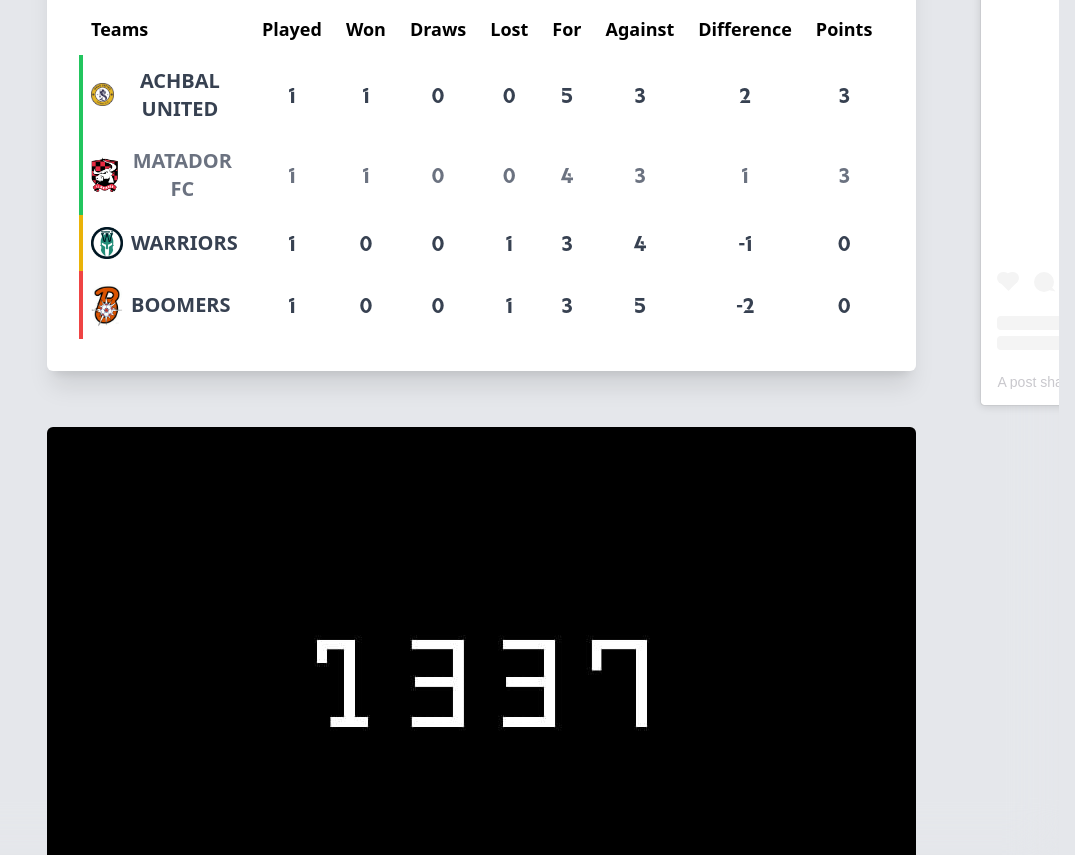
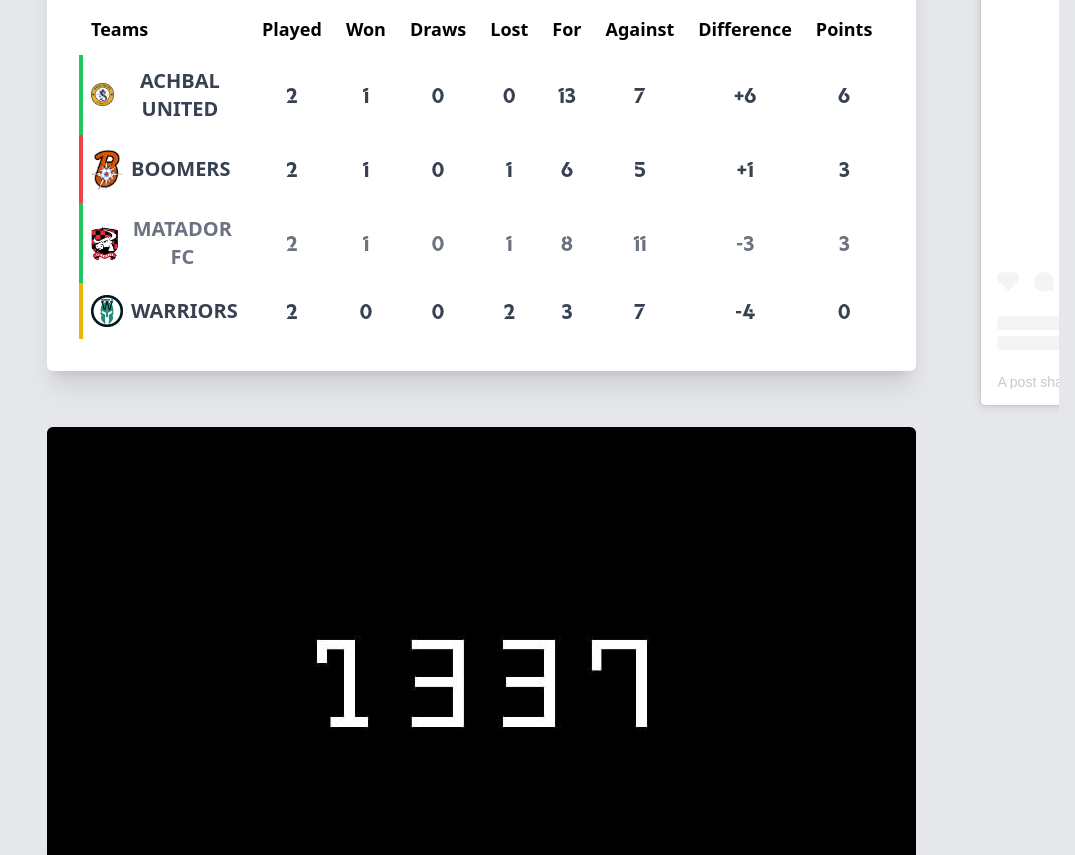
Before and after one commit to Labrahmi/med-league, a website: page index.html in a window 1280 px wide. Shown: the part 3224-4079 px from the top of the page, without its empty margins (205-1280 px from the left). Drawn offline with Linux system fonts and the light colour scheme; a script that the page names is missing.

Commit message:
group c, new data

```diff
--- a/index.html
+++ b/index.html
@@ -779,16 +779,31 @@
 											<div class="px-1"></div>
 											<div class="text-xl">ACHBAL UNITED</div>
 										</td>
-										<td class="p-3">1</td>
+										<td class="p-3">2</td>
 										<td class="p-3">1</td>
 										<td class="p-3">0</td>
 										<td class="p-3">0</td>
+										<td class="p-3">13</td>
+										<td class="p-3">7</td>
+										<td class="p-3">+6</td>
+										<td class="p-3">6</td>
+									</tr>
+									<!-- - -->
+									<tr class="text-center font-nums text-gray-700">
+										<td class="font-now font-semibold pl-2 p-3 flex items-center justify-start border-l-red-500 border-l-4">
+											<div><img class="w-8 select-none" src="./images/teams/BOOMERS.png" alt=""></div>
+											<div class="px-1"></div>
+											<div class="text-xl">BOOMERS</div>
+										</td>
+										<td class="p-3">2</td>
+										<td class="p-3">1</td>
+										<td class="p-3">0</td>
+										<td class="p-3">1</td>
+										<td class="p-3">6</td>
 										<td class="p-3">5</td>
-										<td class="p-3">3</td>
-										<td class="p-3">2</td>
+										<td class="p-3">+1</td>
 										<td class="p-3">3</td>
 									</tr>
-									<!-- - -->
 									<!-- - -->
 									<tr class="text-center font-nums text-gray-500">
 										<td class="pl-2 font-now font-semibold p-3 flex items-center justify-start border-l-green-500 border-l-4">
@@ -796,16 +811,15 @@
 											<div class="px-1"></div>
 											<div class="text-xl">MATADOR FC</div>
 										</td>
-										<td class="p-3">1</td>
+										<td class="p-3">2</td>
 										<td class="p-3">1</td>
 										<td class="p-3">0</td>
-										<td class="p-3">0</td>
-										<td class="p-3">4</td>
-										<td class="p-3">3</td>
 										<td class="p-3">1</td>
+										<td class="p-3">8</td>
+										<td class="p-3">11</td>
+										<td class="p-3">-3</td>
 										<td class="p-3">3</td>
 									</tr>
-									<!-- - -->
 									<!-- - -->
 									<tr class="text-center font-nums text-gray-700">
 										<td class="font-now font-semibold pl-2 p-3 flex items-center justify-start border-l-yellow-500 border-l-4">
@@ -813,30 +827,13 @@
 											<div class="px-1"></div>
 											<div class="text-xl">WARRIORS</div>
 										</td>
-										<td class="p-3">1</td>
+										<td class="p-3">2</td>
 										<td class="p-3">0</td>
 										<td class="p-3">0</td>
-										<td class="p-3">1</td>
+										<td class="p-3">2</td>
 										<td class="p-3">3</td>
-										<td class="p-3">4</td>
-										<td class="p-3">-1</td>
-										<td class="p-3">0</td>
-									</tr>
-									<!-- - -->
-									<!-- - -->
-									<tr class="text-center font-nums text-gray-700">
-										<td class="font-now font-semibold pl-2 p-3 flex items-center justify-start border-l-red-500 border-l-4">
-											<div><img class="w-8 select-none" src="./images/teams/BOOMERS.png" alt=""></div>
-											<div class="px-1"></div>
-											<div class="text-xl">BOOMERS</div>
-										</td>
-										<td class="p-3">1</td>
-										<td class="p-3">0</td>
-										<td class="p-3">0</td>
-										<td class="p-3">1</td>
-										<td class="p-3">3</td>
-										<td class="p-3">5</td>
-										<td class="p-3">-2</td>
+										<td class="p-3">7</td>
+										<td class="p-3">-4</td>
 										<td class="p-3">0</td>
 									</tr>
 									<!-- - -->
```
